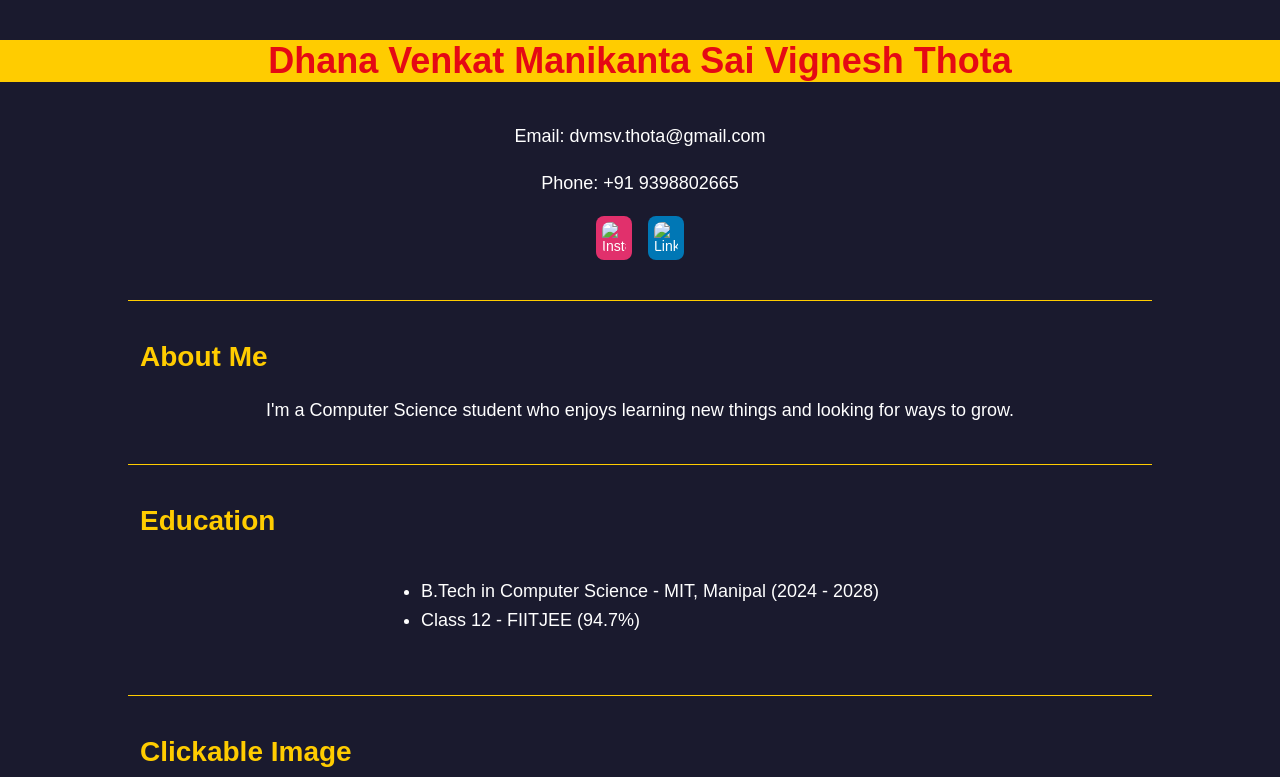
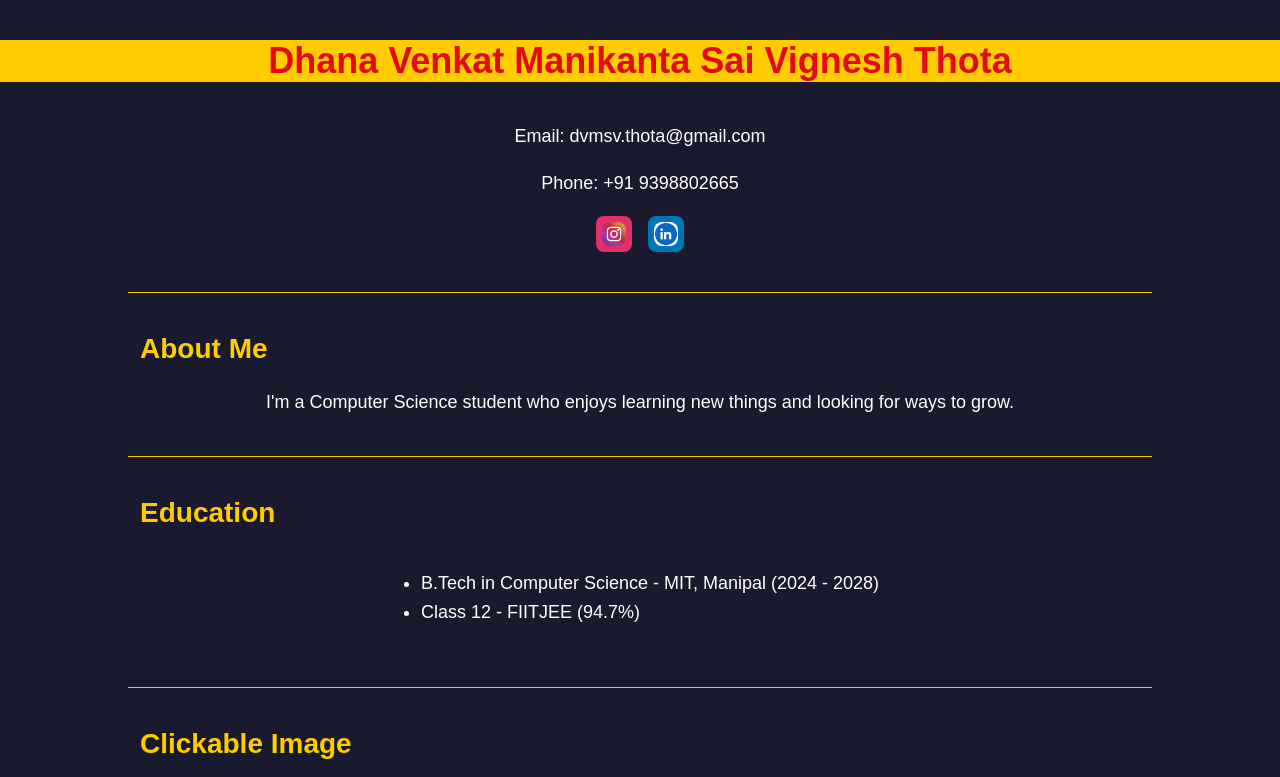
Before and after one commit to dvmsvt/WEBDEV, a plain HTML site: page WEEK1/index.html in a window 1280 px wide. Shown: the top 777 px of the page. Drawn offline with Linux system fonts and the light colour scheme.

Commit message:
Add images folder and image files

```diff
--- a/WEEK1/index.html
+++ b/WEEK1/index.html
@@ -20,10 +20,10 @@
   <!--Buttons linking to my instagram and linkedin page. -->
   <div class="social-buttons">
     <a href="https://www.instagram.com/dvmsvt?igsh=MWt2amc3MTgycTd2eQ==" target="_blank" class="button instagram" title="Go to my Instagram page">
-      <img src="images/instalogo.jpeg" alt="Instagram" width="24">
+      <img src="images/instalogo.webp" alt="Instagram" width="24">
     </a>
     <a href="https://in.linkedin.com/in/dhana-venkat-manikanta-sai-vignesh-thota-002600340" target="_blank" class="button linkedin" title="Go to my LinkedIn page">
-      <img src="images/linkedin_logo.webp" alt="LinkedIn" width="24">
+      <img src="images/linkedinlogo.avif" alt="LinkedIn" width="24">
     </a>
   </div>
 
```
Also changed, not shown: WEEK1/images/instalogo.webp (added), WEEK1/images/kohli.jpg (added), WEEK1/images/linkedinlogo.avif (added).
